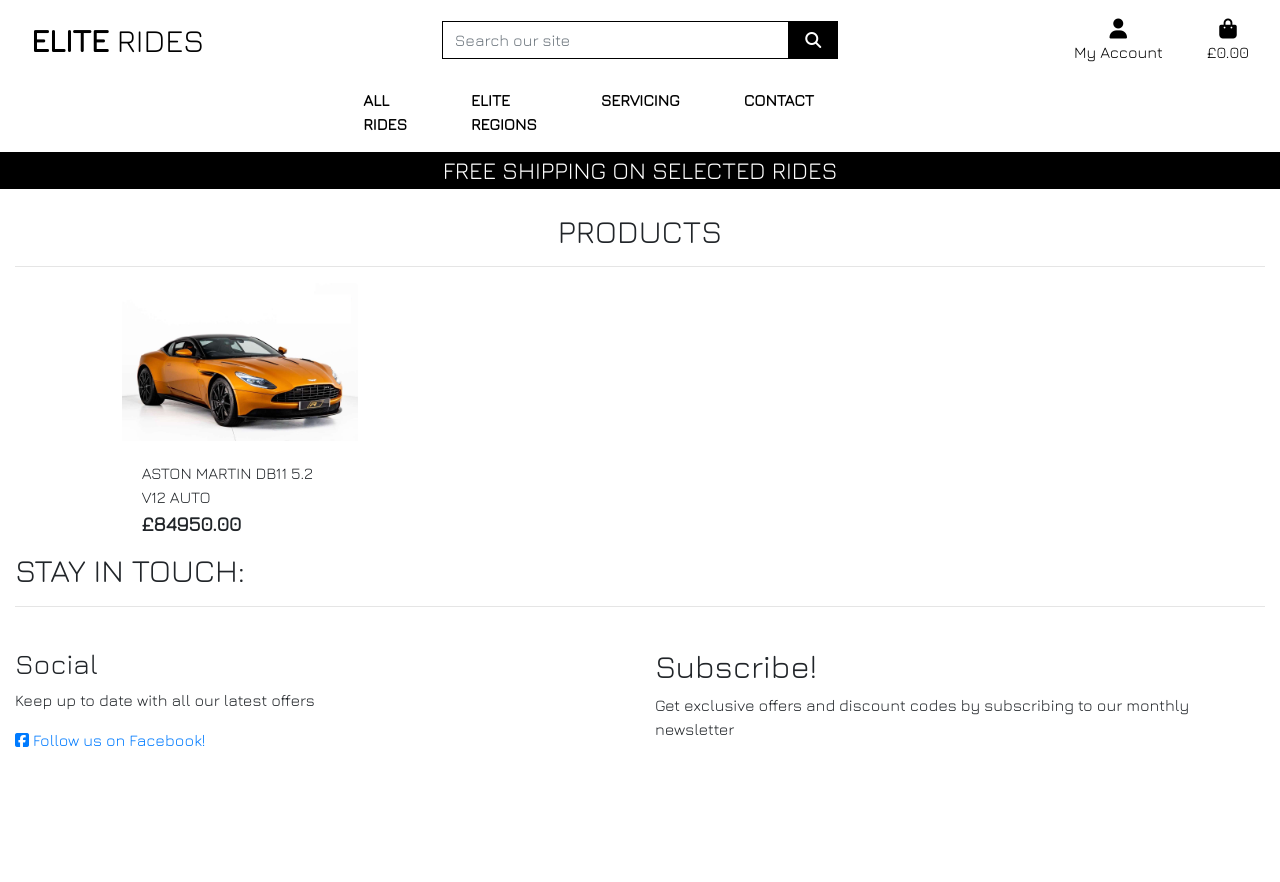
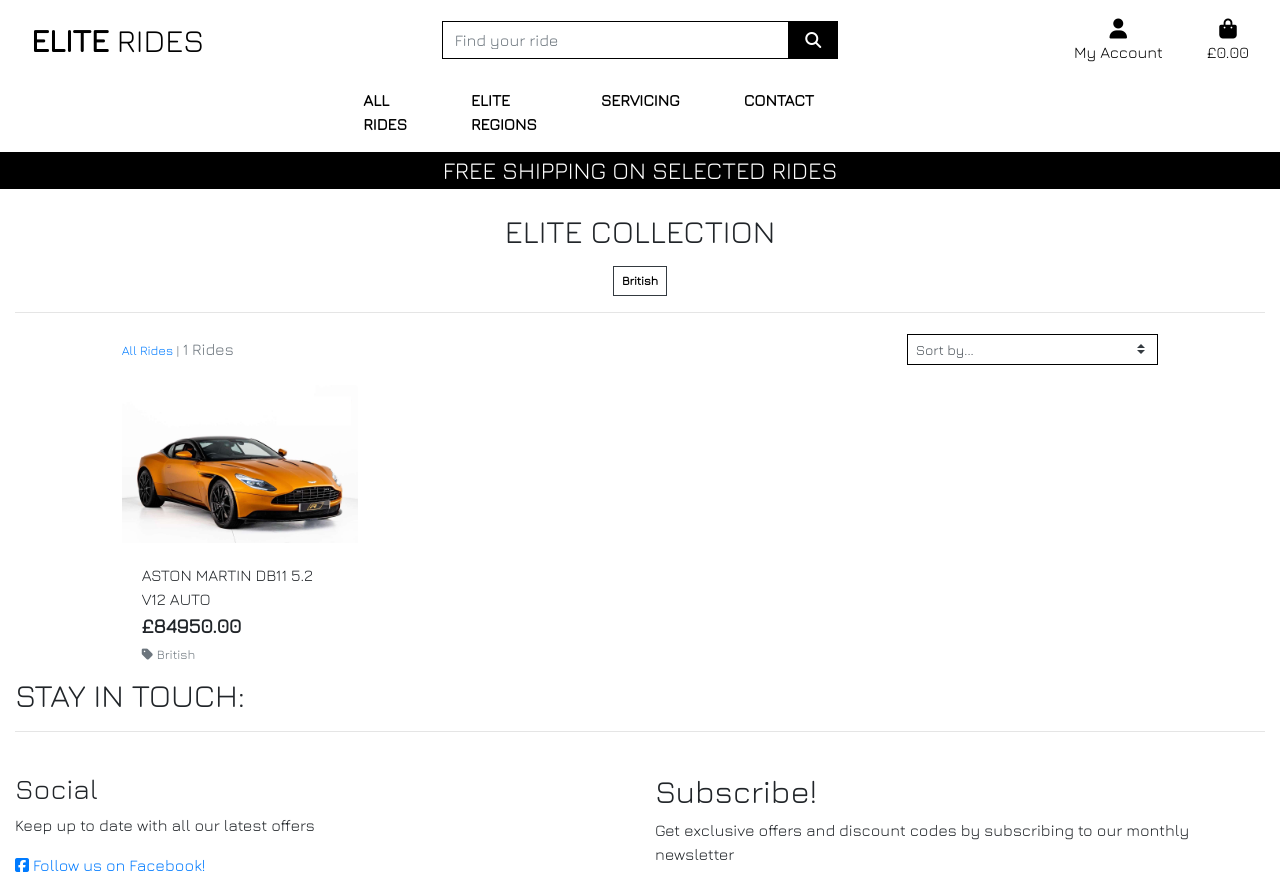
Before and after one commit to kslg/elite-rides, a Django app: page /products/?category=british in a window 1280 px wide. Before the commit the page ends 747 px from the top, so only its background shows below. Run offline with Django 3.2, Linux system fonts and the light colour scheme; data comes from the database, SQL or seed files in the repository; some libraries are stand-ins or nearby versions.

Commit message:
Added sorting and product counts to the product page. Updated text for sorting and search.

```diff
--- a/products/templates/products/products.html
+++ b/products/templates/products/products.html
@@ -14,13 +14,44 @@
     <div class="container-fluid">
         <div class="row">
             <div class="col text-center products-header">
-                <h2 class="logo-font">Products</h2>
+                <h2 class="logo-font">Elite Collection</h2>
+                {% for c in current_categories %}
+                    <a class="category-badge text-decoration-none" href="{% url 'products' %}?category={{ c.name }}">
+                        <span class="p-2 mt-2 badge badge-white text-black rounded-0 border border-dark">{{ c.friendly_name }}</span>
+                    </a>
+                {% endfor %}
                 <hr class="mb-1">
             </div>
         </div>
         <div class="row">
             <div class="product-container col-10 offset-1">
-                <div class="row mt-1 mb-2"></div>
+                <div class="row mt-1 mb-2">
+                    <div class="col-12 col-md-6 my-auto order-md-last d-flex justify-content-center justify-content-md-end">
+                        <div class="sort-select-wrapper w-50">
+                            <select id="sort-selector" class="custom-select custom-select-sm rounded-0 border border-{% if current_sorting != 'None_None' %}info{% else %}black{% endif %}">
+                                <option value="reset" {% if current_sorting == 'None_None' %}selected{% endif %}>Sort by...</option>
+                                <option value="price_asc" {% if current_sorting == 'price_asc' %}selected{% endif %}>Price (low to high)</option>
+                                <option value="price_desc" {% if current_sorting == 'price_desc' %}selected{% endif %}>Price (high to low)</option>
+                                <option value="name_asc" {% if current_sorting == 'name_asc' %}selected{% endif %}>Name (A-Z)</option>
+                                <option value="name_desc" {% if current_sorting == 'name_desc' %}selected{% endif %}>Name (Z-A)</option>
+                                <option value="make_asc" {% if current_sorting == 'make_asc' %}selected{% endif %}>Make (A-Z)</option>
+                                <option value="make_desc" {% if current_sorting == 'make_desc' %}selected{% endif %}>Make (Z-A)</option>
+                                <option value="model_asc" {% if current_sorting == 'model_asc' %}selected{% endif %}>Model (A-Z)</option>
+                                <option value="model_desc" {% if current_sorting == 'model_desc' %}selected{% endif %}>Model (Z-A)</option>
+                                <option value="category_asc" {% if current_sorting == 'category_asc' %}selected{% endif %}>Category (A-Z)</option>
+                                <option value="category_desc" {% if current_sorting == 'category_desc' %}selected{% endif %}>Category (Z-A)</option>
+                            </select>
+                        </div>
+                    </div>
+                    <div class="col-12 col-md-6 order-md-first">
+                        <p class="text-muted mt-3 text-center text-md-left">
+                            {% if search_term or current_categories or current_sorting != 'None_None' %}
+                                <span class="small"><a href="{% url 'products' %}">All Rides</a> | </span>
+                            {% endif %}
+                            {{ products|length }} Rides{% if search_term %} found for <strong>"{{ search_term }}"</strong>{% endif %}
+                        </p>
+                    </div>
+                </div>
                 <div class="row">
                     {% for product in products %}
                         <div class="col-sm-6 col-md-6 col-lg-4 col-xl-3">
@@ -41,11 +72,13 @@
                                     <div class="row">
                                         <div class="col">
                                             <p class="lead mb-0 text-left font-weight-bold">£{{ product.price }}</p>
-                                            <!-- {% if product.rating %}
-                                                <small class="text-muted"><i class="fas fa-star mr-1"></i>{{ product.rating }} / 5</small>
-                                            {% else %}
-                                                <small class="text-muted">No Rating</small>
-                                            {% endif %} -->
+                                            {% if product.category %}
+                                            <p class="small mt-1 mb-0">
+                                                <a class="text-muted" href="{% url 'products' %}?category={{ product.category.name }}">
+                                                    <i class="fas fa-tag mr-1"></i>{{ product.category.friendly_name }}
+                                                </a>
+                                            </p>
+                                            {% endif %}
                                         </div>
                                     </div>
                                 </div>
--- a/products/views.py
+++ b/products/views.py
@@ -22,7 +22,8 @@ def all_products(request):
             if sortkey == 'name':
                 sortkey = 'lower_name'
                 products = products.annotate(lower_name=Lower('name'))
-
+            if sortkey == 'category':
+                sortkey = 'category__name'
             if 'direction' in request.GET:
                 direction = request.GET['direction']
                 if direction == 'desc':
--- a/static/css/base.css
+++ b/static/css/base.css
@@ -90,6 +90,11 @@ body {
     margin-top: 13rem;
 }
 
+a.category-badge > span.badge:hover {
+    background: #212529 !important;
+    color: #fff !important;
+}
+
 /* -------------------------------- Media Queries */
 
 /* Slightly larger container on xl screens */
--- a/templates/base.html
+++ b/templates/base.html
@@ -45,7 +45,7 @@
             <div class="col-sm col-lg-4 my-auto py-1 py-lg-0">
                 <form method="GET" action="{% url 'products' %}">
                     <div class="input-group w-100">
-                        <input class="form-control border border-black rounded-0" type="text" name="q" placeholder="Search our site">
+                        <input class="form-control border border-black rounded-0" type="text" name="q" placeholder="Find your ride">
                         <div class="input-group-append">
                             <button class="form-control btn btn-black border border-black rounded-0" type="submit">
                                 <span class="icon">
--- a/templates/includes/mobile-top-header.html
+++ b/templates/includes/mobile-top-header.html
@@ -10,7 +10,7 @@
             <div class="dropdown-menu border-0 w-100 p-3 rounded-0 my-0" aria-labelledby="mobile-search">
                 <form class="form" method="GET" action="{% url 'products' %}">
                     <div class="input-group w-100">
-                        <input class="form-control border border-black rounded-0" type="text" name="q" placeholder="Search our site">
+                        <input class="form-control border border-black rounded-0" type="text" name="q" placeholder="Find your ride">
                         <div class="input-group-append">
                             <button class="form-control form-control btn btn-black border border-black rounded-0" type="submit">
                                 <span class="icon">
```
Also changed, not shown: products/templates/products/product_detail.html (+7 -5 lines).
